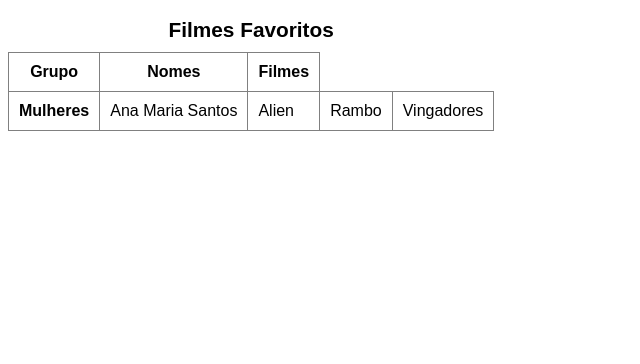
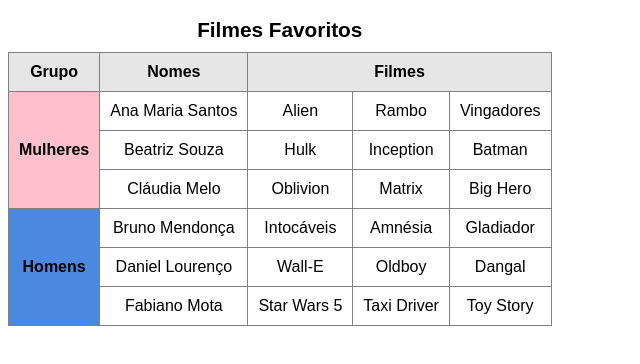
Before and after one commit to gardeniaalmeida/html-css, a plain HTML site: page desafios/desafio013/tabela03.html in a window 1280 px wide. Shown: the whole page, without its empty margins (0-640 px from the left). Drawn offline with Linux system fonts and the light colour scheme.

Commit message:
conclui desafio 013

```diff
--- a/desafios/desafio013/tabela03.html
+++ b/desafios/desafio013/tabela03.html
@@ -13,6 +13,19 @@
     td, th {
         border: 1px solid grey;
         padding: 10px;
+        text-align: center;
+    }
+
+    th {
+        background-color: rgb(231, 230, 230);
+    }
+
+    .rosa {
+        background-color: pink;
+    }
+
+    .azul {
+        background-color: rgb(77, 136, 224);
     }
 
     caption {
@@ -32,20 +45,50 @@
         </caption>
         <thead>
             <tr>
-                <th>Grupo</th>
-                <th>Nomes</th>
-                <th>Filmes</th>
+                <th scope="col">Grupo</th>
+                <th scope="col">Nomes</th>
+                <th colspan="3" scope="colgroup">Filmes</th>
             </tr>
         </thead>
         <tbody>
             <tr>
-                <th>Mulheres</th>
+                <th rowspan="3" class="rosa" scope="rowgroup">Mulheres</th>
                 <td>Ana Maria Santos</td>
                 <td>Alien</td>
                 <td>Rambo</td>
                 <td>Vingadores</td>
+            </tr>
+             <tr>
+                <td>Beatriz Souza</td>
+                <td>Hulk</td>
+                <td>Inception</td>
+                <td>Batman</td>
+            </tr>
+             <tr>
+                <td>Cláudia Melo</td>
+                <td>Oblivion</td>
+                <td>Matrix</td>
+                <td>Big Hero</td>
+            <tr>
+                <th rowspan="3" class="azul" scope="rowgroup">Homens</th>
+                <td>Bruno Mendonça</td>
+                <td>Intocáveis</td>
+                <td>Amnésia</td>
+                <td>Gladiador</td>
+           </tr>
+            <tr>
+                <td>Daniel Lourenço</td>
+                <td>Wall-E</td>
+                <td>Oldboy</td>
+                <td>Dangal</td>
+           </tr>
+           <tr>
+                <td>Fabiano Mota</td>
+                <td>Star Wars 5</td>
+                <td>Taxi Driver</td>
+                <td>Toy Story</td>
+           </tr>
 
-            </tr>
         </tbody>
     </table>
 
```
